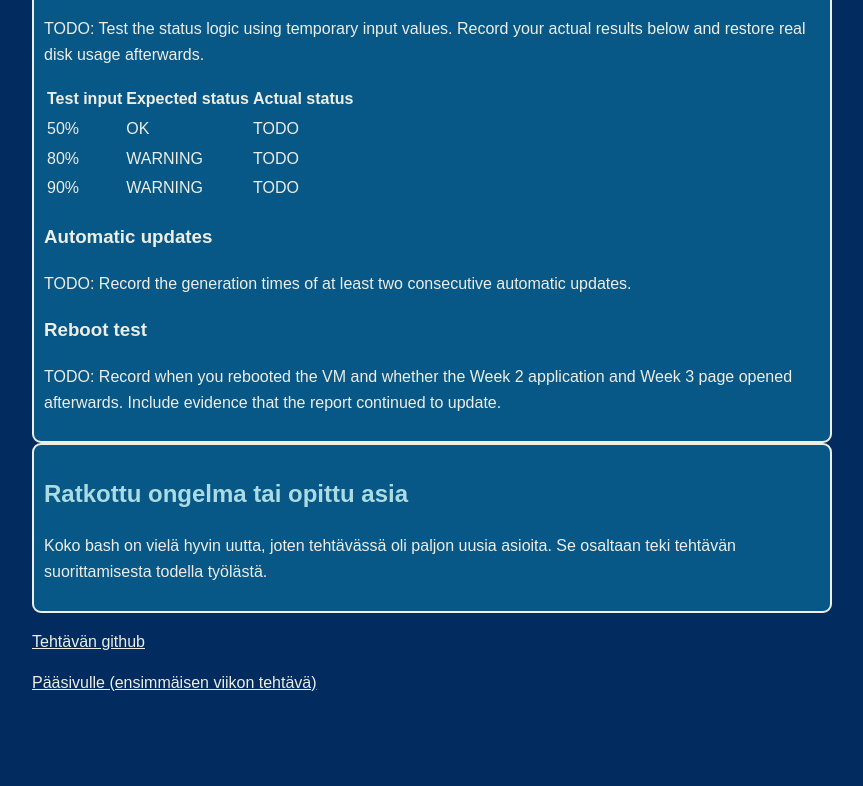
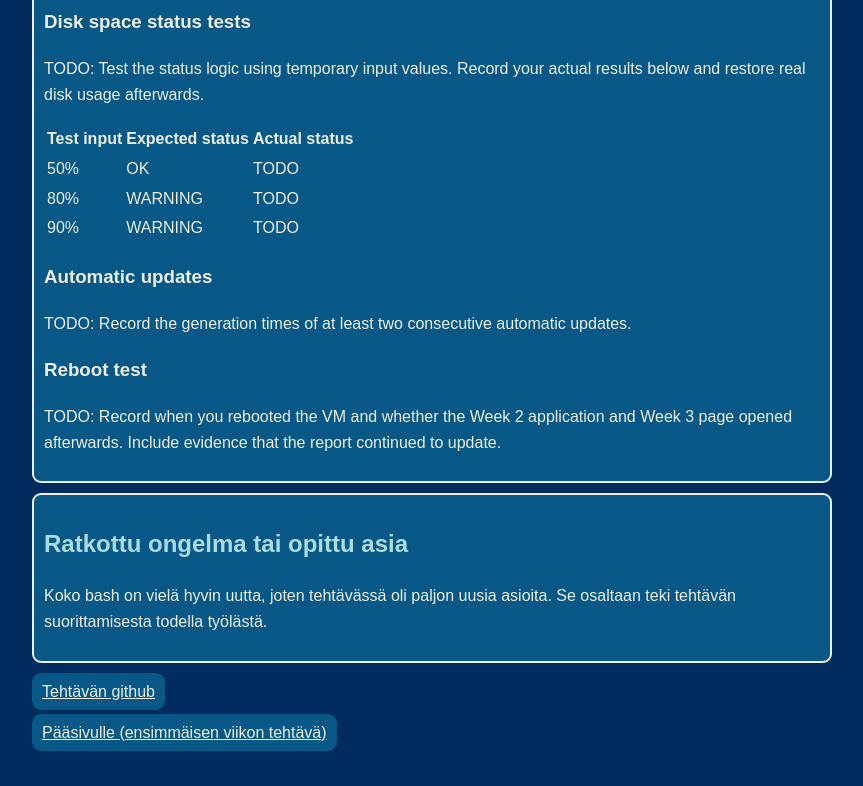
Before and after one commit to nikoolio/linuxAdmin, a plain HTML site: page viikko3/index.html in a window 1280 px wide. Shown: the part 1568-2354 px from the top of the page, without its empty margins (208-1071 px from the left). Before the commit the page ends 2304 px from the top, so only its background shows below. Drawn offline with Linux system fonts and the light colour scheme.

Commit message:
Update styles.css

```diff
--- a/styles/styles.css
+++ b/styles/styles.css
@@ -7,8 +7,19 @@ body {
       background: #022b5f;
       color: #eeeee4;
     }
-    .textDiv{background: #075787; padding: 10px; border: 2px solid; border-radius: 9px;}
-a {color: #eeeee4; font-weight: normal;}
+    .textDiv{
+        background: #075787;
+        padding: 10px; border: 2px solid; border-radius: 9px;
+        margin-top: 10px;
+        margin-bottom: 10px;
+    }
+a {
+    color: #eeeee4;
+    background: #075787;
+    font-weight: normal;
+    padding: 10px;
+    border-radius: 9px;
+}
    a:visited {color: #eeeee4; font-weight: normal;}
    a:hover {color: #eeeee4; font-weight: bold;}
     h1, h2 { color: #abdbe3; }
```
